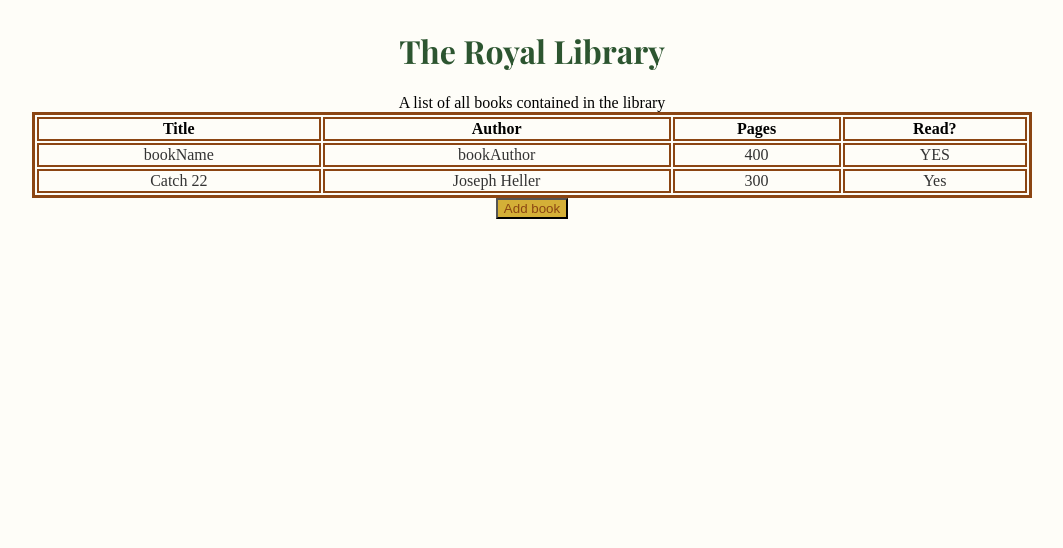
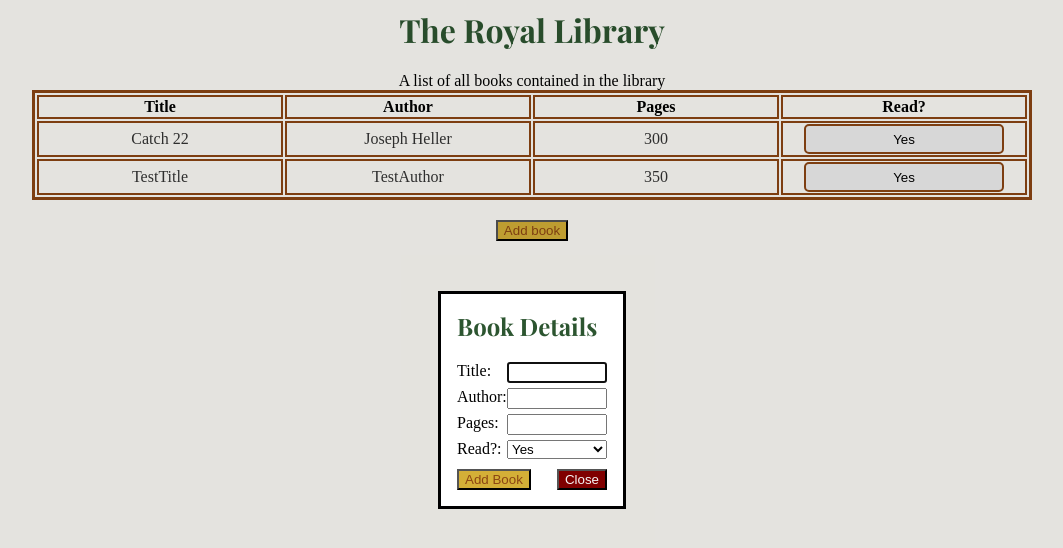
Before and after one commit to Keago99/libraryNov2025, a plain HTML site: page index.html in a window 1280 px wide. Both pictures are taken after a click on the button "Add book". Shown: the whole page, without its empty margins (108-1171 px from the left). Drawn offline with nearby package versions, Linux system fonts and the light colour scheme; a web font is replaced by a local one.

Commit message:
Add logic for readButton to change
Add JS logic for readbutton to change, Add
several methods to accomplish this including
wiping the body and adding more HTML depth

```diff
--- a/index.html
+++ b/index.html
@@ -27,18 +27,37 @@
                         <th>Pages</th>
                         <th>Read?</th>
                     </tr>
-                    <tr>
-                        <td>bookName</td>
-                        <td>bookAuthor</td>
-                        <td>400</td>
-                        <td>YES</td>
-                    </tr>
                 </thead>
+                <tbody id="mainTableBody">
+
+                </tbody>
             </table>
         </div>
         <div id="buttonHolder">
             <button id="addBookButton">Add book</button>
         </div>
     </main>
+    <footer>
+    </footer>
+    <dialog id="addBookDialog">
+        <h2> Book Details</h2>
+        <form id="addBookForm">
+                <label for="title" >Title:</label>
+                <input type="text" id="title" required>
+                <label for="author">Author:</label>
+                <input type="text" id="author" required>
+                <label for="pages">Pages:</label>
+                <input type="text" id="pages" required>
+                <label for="readSelect">Read?:</label>
+                <select name="Read?" id="readSelect" required>
+                    <option value="yes">Yes</option>
+                    <option value="no">No</option>
+                </select>
+        </form>
+        <div class="dialogButtonDiv">
+            <button id="modalAddButton">Add Book</button>
+            <button id="modalCloseButton">Close</button>
+        </div>
+    </dialog>
 </body>
 </html>
--- a/scripts.js
+++ b/scripts.js
@@ -2,6 +2,9 @@
 
 const addBookButton = document.querySelector("#addBookButton");
 const mainTable = document.querySelector("#mainTable");
+const mainTableBody = document.querySelector("#mainTableBody");
+const addBookDialog = document.querySelector("#addBookDialog");
+const modalCloseButton = document.querySelector("#modalCloseButton");
 
 const Library = [];
 
@@ -15,7 +18,18 @@ function Book(title, author, pages, read){
     this.read = read;
 }
 
+function ReadToggle(){
+    if (this.textContent === "Yes"){
+        this.textContent = "No";
+        }
+}
+
+function ClearLibrary(){}
+
 function displaybooks(){
+
+    mainTableBody.innerHTML = "";
+
     Library.forEach(Book => {
         const row = document.createElement('tr');
         const title = document.createElement('td');
@@ -24,22 +38,56 @@ function displaybooks(){
         author.textContent = Book.author;
         const pages = document.createElement("td");
         pages.textContent = Book.pages;
-        const read = document.createElement("td");
-        console.log(Book.read);
-        read.textContent = Book.read;
+        const readTd = document.createElement("td");
+        const readButton = document.createElement("button");
+        readButton.textContent = Book.read;
+        readButton.classList.toggle("readButton");
+        readButton.setAttribute("data-book-id", Book.ID);
 
         row.appendChild(title);
         row.appendChild(author);
         row.appendChild(pages);
-        row.appendChild(read);
-        mainTable.appendChild(row);
+
+        readTd.appendChild(readButton);
+        row.appendChild(readTd);
+
+        mainTableBody.appendChild(row);
+
     });
+    const readButtons = document.querySelectorAll(".readButton");
+    readButtons.forEach(button => {
+        button.addEventListener("click", changeRead);
+    })
 }
 
 function addToLibrary(){
 
 }
 
+function changeRead(){
+    const uniqueID = this.dataset.bookId;
+    const indexOfBook = Library.findIndex(Book => Book.ID === uniqueID);
+    if(Library[indexOfBook].read === "Yes"){
+        Library[indexOfBook].read = "No";
+    }
+    else{
+        Library[indexOfBook].read = "Yes";
+    }
+    displaybooks();
+}
+
+addBookButton.addEventListener("click", function(){
+    addBookDialog.showModal();
+});
+
+modalCloseButton.addEventListener("click", function(){
+    addBookDialog.close();
+})
+
+
+
 const Catch22 = new Book("Catch 22", "Joseph Heller", 300, "Yes");
+const testBook = new Book("TestTitle", "TestAuthor", 350, "Yes");
 Library.push(Catch22);
+Library.push(testBook);
 displaybooks();
--- a/styles.css
+++ b/styles.css
@@ -7,6 +7,7 @@ body{
 h1, h2, h3{
     font-family: 'Playfair Display', serif, system-ui;
     color: #2C5530;
+    margin-top: 0;
 }
 
 header{
@@ -19,6 +20,16 @@ text{
     color:#333333;
 }
 
+th{
+    border: 2px solid #8B4513;
+}
+
+td{
+    color:#333333;
+    text-align: center;
+    border: 2px solid #8B4513;
+}
+
 #mainTableDiv{
     display: flex;
     align-items: center;
@@ -26,6 +37,7 @@ text{
 }
 
 #mainTable{
+    table-layout: fixed;
     border: 3px solid #8B4513;
     width: 1000px;
 }
@@ -41,12 +53,39 @@ text{
     background-color: #D4AF37;
 }
 
-th{
-    border: 2px solid #8B4513;
+#addBookForm{
+    display: grid;
+    grid-template-columns: 50px 100px;
+    grid-template-rows: auto;
+    row-gap: 5px;
 }
 
-td{
-    color:#333333;
+.readButton{
     text-align: center;
+    margin: 0;
+    border: 0;
+    width: 200px;
+    height: 30px;
     border: 2px solid #8B4513;
+    border-radius: 5px;
 }
+
+.dialogButtonDiv{
+    display: flex;
+    justify-content: space-between;
+    margin-top: 10px;
+}
+
+#modalCloseButton{
+    background-color: maroon;
+    color: whitesmoke;
+}
+
+#modalAddButton{
+    color: #8B4513;
+    background-color: #D4AF37;
+}
+
+#buttonHolder{
+    margin-top: 20px;
+}
```
